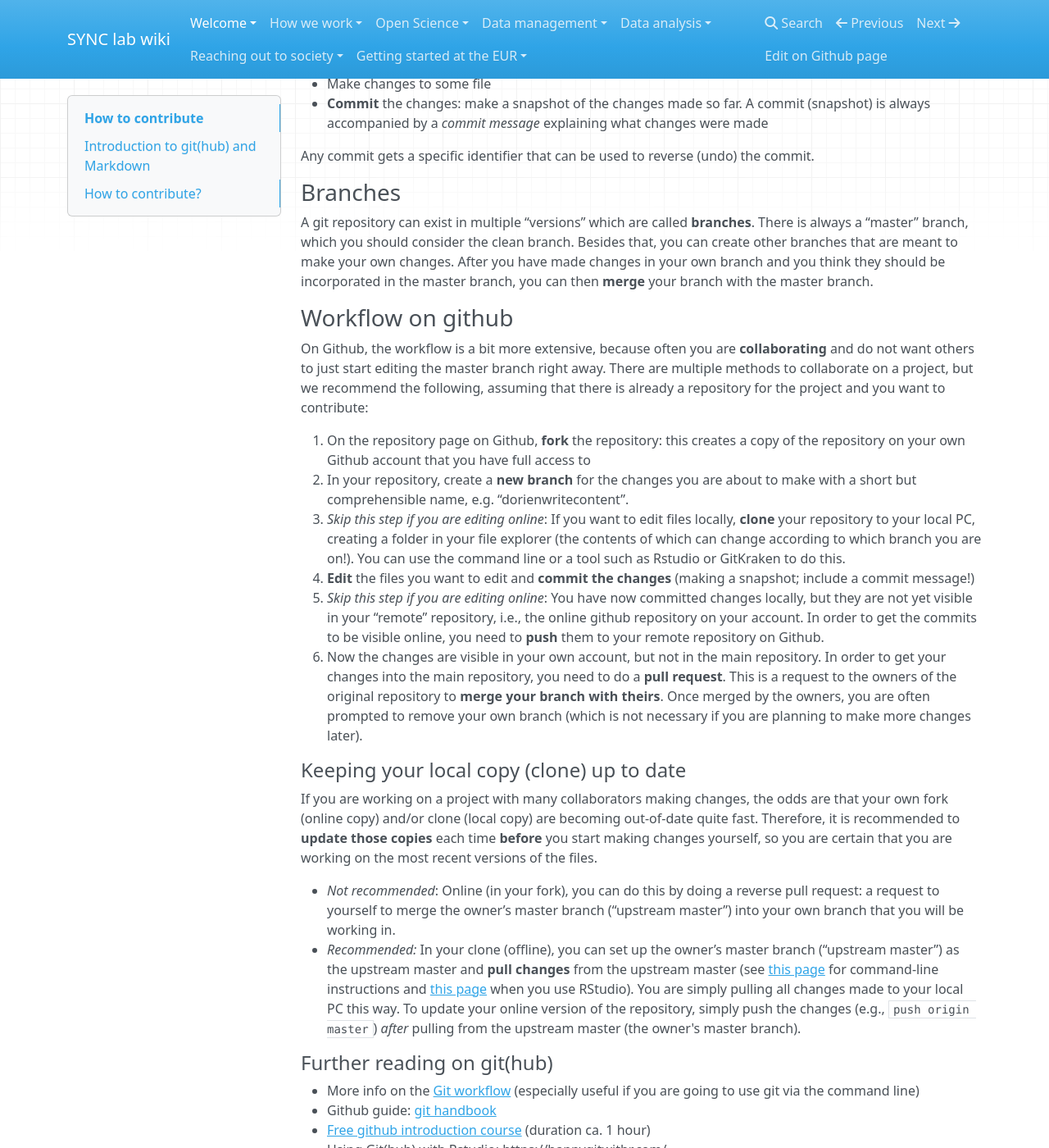
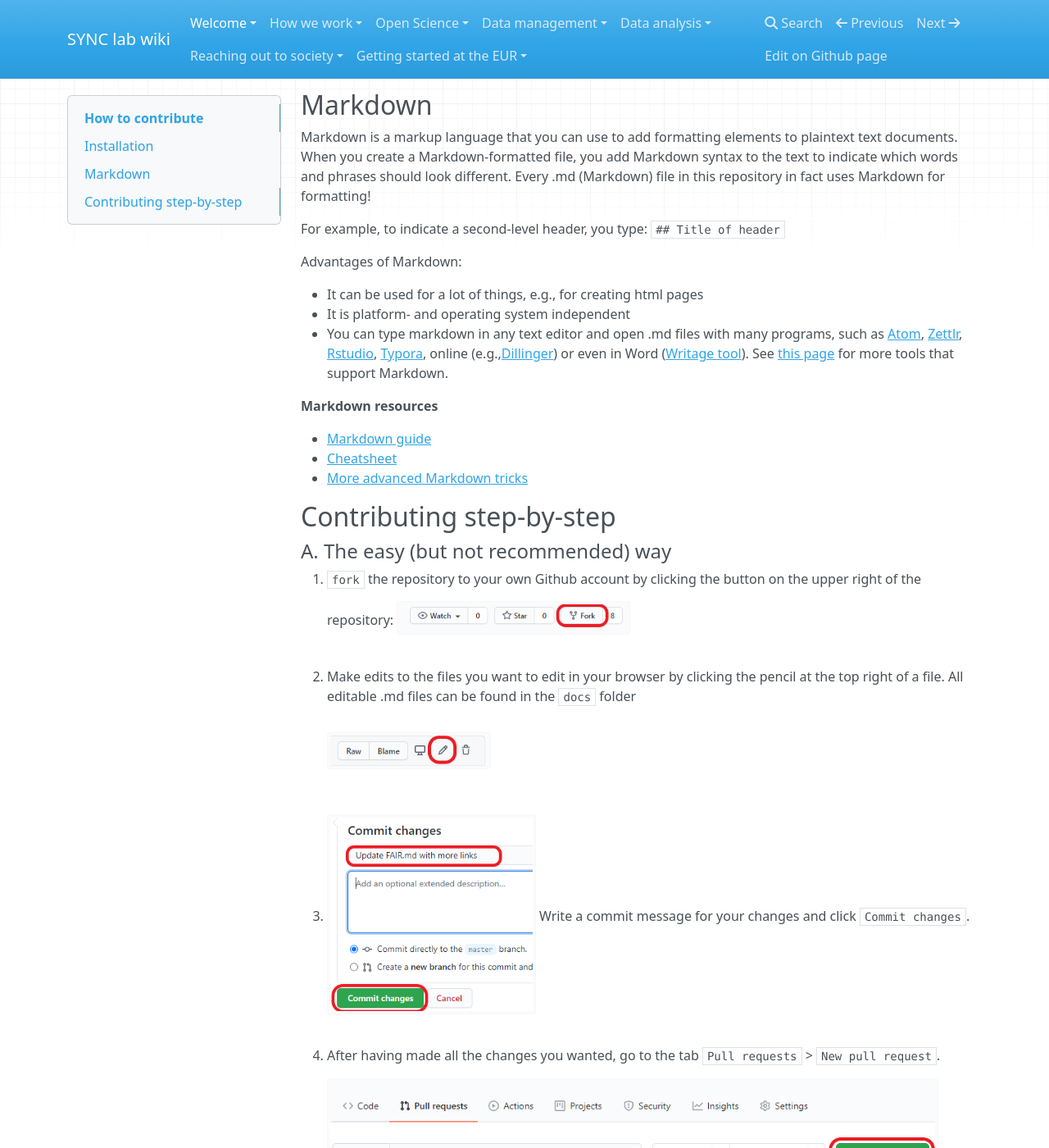
Before and after one commit to eur-synclab/eur-synclab.github.io, an MkDocs documentation site: the page built from docs/welcome/contribute.md, in a window 1280 px wide and 1400 px high, scrolled down 560 px. Shown: the whole window at 82% size. Built offline with MkDocs 1.6.1, drawn with Linux system fonts in a browser that asks for light colours; nearby versions of some CDN libraries; some of the changed text lies outside the part shown.

Commit message:
Move git instructions to vc-github and make cleaner

```diff
--- a/docs/welcome/contribute.md
+++ b/docs/welcome/contribute.md
@@ -2,58 +2,28 @@
 
 # How to contribute
 
+This lab wiki was built using:
 
+- **Git**: a version control system, which allows us to go back to previous versions of the web pages at all times;
+- On **Github**, a platform that hosts files that use git as a version control system and on which we can collaborate on the wiki;
+- Relying on [**Mkdocs**](https://www.mkdocs.org/), a simply static site generator which generates html pages (web pages) from .md (markdown) files.
 
-## Introduction to git(hub) and Markdown
+<br>
 
-### What are git & github?
--	**Git** is a version control system: it tracks the history as you change files. More specifically, it tracks who made which changes and when. It allows reverting files to a previous state. Note that it is possible to work on git projects locally without ever using github.
--	**Github** is a git hosting platform that you can use to collaborate on projects that use git. It additionally allows for threaded discussions (issues), pull requests and several github apps.
-
-### Installation
+## Installation
 
 - Create a [Github account](https://github.com/join) (or log on)
 - Become member of the [EUR-synclab organization](https://github.com/eur-synclab)
-
 - Install [git locally](https://git-scm.com/download/) (click here for [instructions for RStudio](http://www.geo.uzh.ch/microsite/reproducible_research/post/rr-rstudio-git/)) and some Markdown editor (see below)
 
-### The git workflow
+<br>
 
-When working on a git project (within a folder called a **git repository**), you will always perform the following steps:
+**For an introduction to Git(hub), please see the [version control chapter](../data-management/vc-github.html).**
 
--	Make changes to some file
--	**Commit** the changes: make a snapshot of the changes made so far. A commit (snapshot) is always accompanied by a *commit message* explaining what changes were made
+<br>
 
-Any commit gets a specific identifier that can be used to reverse (undo) the commit.
+## Markdown
 
-### Branches
-A git repository can exist in multiple “versions” which are called **branches**. There is always a “master” branch, which you should consider the clean branch. Besides that, you can create other branches that are meant to make your own changes. After you have made changes in your own branch and you think they should be incorporated in the master branch, you can then **merge** your branch with the master branch.
-
-### Workflow on github
-On Github, the workflow is a bit more extensive, because often you are **collaborating** and do not want others to just start editing the master branch right away. There are multiple methods to collaborate on a project, but we recommend the following, assuming that there is already a repository for the project and you want to contribute:
-
-1. On the repository page on Github, **fork** the repository: this creates a copy of the repository on your own Github account that you have full access to
-2. In your repository, create a **new branch** for the changes you are about to make with a short but comprehensible name, e.g. “dorienwritecontent”.
-4. *Skip this step if you are editing online*: If you want to edit files locally, **clone** your repository to your local PC, creating a folder in your file explorer (the contents of which can change according to which branch you are on!). You can use the command line or a tool such as Rstudio or GitKraken to do this.
-5. **Edit** the files you want to edit and **commit the changes** (making a snapshot; include a commit message!)
-6. *Skip this step if you are editing online*: You have now committed changes locally, but they are not yet visible in your “remote” repository, i.e., the online github repository on your account. In order to get the commits to be visible online, you need to **push** them to your remote repository on Github.
-7. Now the changes are visible in your own account, but not in the main repository. In order to get your changes into the main repository, you need to do a **pull request**. This is a request to the owners of the original repository to **merge your branch with theirs**. Once merged by the owners, you are often prompted to remove your own branch (which is not necessary if you are planning to make more changes later).
-
-#### Keeping your local copy (clone) up to date
-If you are working on a project with many collaborators making changes, the odds are that your own fork (online copy) and/or clone (local copy) are becoming out-of-date quite fast. Therefore, it is recommended to **update those copies** each time **before** you start making changes yourself, so you are certain that you are working on the most recent versions of the files.
-
-- *Not recommended*: Online (in your fork), you can do this by doing a reverse pull request: a request to yourself to merge the owner’s master branch (“upstream master”) into your own branch that you will be working in.
-- *Recommended:* In your clone (offline), you can set up the owner’s master branch (“upstream master”) as the upstream master and **pull** **changes** from the upstream master (see [this page]( https://help.github.com/en/github/collaborating-with-issues-and-pull-requests/merging-an-upstream-repository-into-your-fork) for command-line instructions and [this page](https://happygitwithr.com/upstream-changes.html) when you use RStudio). You are simply pulling all changes made to your local PC this way. To update your online version of the repository, simply push the changes (e.g., `push origin master`) *after* pulling from the upstream master (the owner's master branch).
-
-#### Further reading on git(hub)
-
-- More info on the [Git workflow](https://githowto.com/) (especially useful if you are going to use git via the command line)
-- Github guide: [git handbook](https://guides.github.com/introduction/git-handbook/)
-- [Free github introduction course](https://lab.github.com/githubtraining/introduction-to-github) (duration ca. 1 hour)
-- Using Git(hub) with Rstudio: https://happygitwithr.com/
-- Introduction on Github by [Ana Martinovici]( https://github.com/eur-synclab/githubfun)
-
-### Markdown
 Markdown is a markup language that you can use to add formatting elements to plaintext text documents. When you create a Markdown-formatted file, you add Markdown syntax to the text to indicate which words and phrases should look different. Every .md (Markdown) file in this repository in fact uses Markdown for formatting!
 
 For example, to indicate a second-level header, you type: `## Title of header`
@@ -76,8 +46,8 @@ Advantages of Markdown:
 
 
 
-## How to contribute?
-#### The easy (but not recommended) way
+## Contributing step-by-step
+#### **A. The easy (but not recommended) way**
 1. `fork` the repository to your own Github account by clicking the button on the upper right of the repository: <img src="../img/fork.png" alt="fork button" style="zoom:75%;" />
 
 2. Make edits to the files you want to edit in your browser by clicking the pencil at the top right of a file. All editable .md files can be found in the `docs` folder
@@ -90,16 +60,16 @@ Advantages of Markdown:
 
 
 
-5. Make sure the base repository is `eur-synclab/sync-manual` `master` and head repository is your own repository, e.g., `DorienHuijjser/sync-manual` `branchinwhichyoumadechanges`. <img src="../img/prbase.JPG" style="zoom:80%;" />
+5. Make sure the base repository is `eur-synclab/sync-manual` `master` and head repository is your own repository, e.g., `DorienHuijser/sync-manual` `branchinwhichyoumadechanges`. <img src="../img/prbase.JPG" style="zoom:80%;" />
 
 6. Click `Create pull request`
 
 7. Your pull request will now appear in the [eur-synclab repository list of pull requests](https://github.com/eur-synclab/sync-manual/pulls). If you want, you can assign someone to review your pull request. One of the owners of the repository will review your commits, may request changes and will finally approve the pull request and merge your changes into the eur-synclab/sync-manual master branch.
 
+<br>
 
 
-
-#### The better way
+#### **B. The better way**
 1. `fork` the repository to your own Github account by clicking the button on the upper right of the repository: <img src="../img/fork.png" alt="fork button" style="zoom:75%;" />
 2. Create a new branch in your forked repository which you will use to make changes in (so your master branch will stay"clean"): <img src="../img/githubbranch.JPG" style="zoom:75%;" />
 3. `clone` your forked repository to your local PC ([using the command-line](https://help.github.com/en/github/creating-cloning-and-archiving-repositories/cloning-a-repository) or [Rstudio](https://happygitwithr.com/rstudio-git-github.html#clone-the-new-github-repository-to-your-computer-via-rstudio))
@@ -110,7 +80,7 @@ Advantages of Markdown:
 
 
 
-#### The most advanced way
+#### **C. The most advanced way**
 
 1. Follow the installation steps for mkdocs [here](https://www.mkdocs.org/#installation)
 2. Follow steps 1-4 explained in The better way
@@ -118,18 +88,18 @@ Advantages of Markdown:
 4. Run `mkdocs build`. If everything goes correctly, you can now also open the new .html files in the `sync-manual/site` folder to see what your changes will look like in the browser. These files have to be created in order for the website to work on others' computers.
 5. Follow step 5-7 explained in The better way.
 
+<br>
 
-
-#### Add yourself as a contributor!
+#### **Add yourself as a contributor!**
 
 - Go to [this Github issue](https://github.com/eur-synclab/sync-manual/issues/5).
 - Type a comment asking the **all-contributors bot** to add you (use template mentioned in the issue), look for appropriate emojis [here](https://allcontributors.org/docs/en/emoji-key).
 - The bot will open a pull request to add you as contributor. After merging with the master branch, your face will appear in the [README.md](https://github.com/eur-synclab/sync-manual/blob/master/README.md)!
 
+<br>
 
 
-
-#### Issues and Projects
+#### **Issues and Projects**
 If you would like to see a change that requires more work or input from others before you can start editing yourself, you can open an [**Issue**.](https://github.com/eur-synclab/sync-manual/issues) There are some great features about Issues:
 
 - You can assign people to the Issue who should solve it or provide input
```
